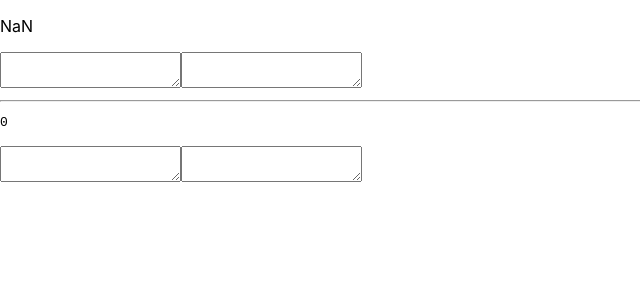
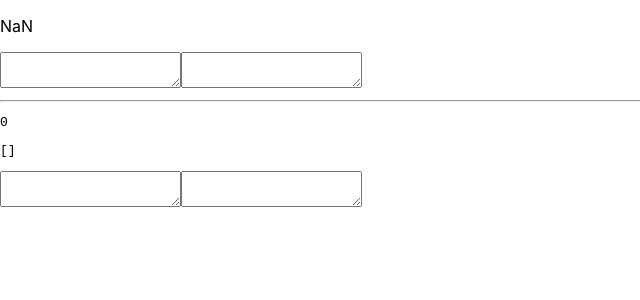
Before and after one commit to mrpickles3rd/advent-of-code-2018, a React (Create React App) app: page / in a window 1280 px wide. Shown: the top 300 px of the page, without its empty margins (0-640 px from the left). Built offline with nearby package versions, Linux system fonts and the light colour scheme.

Commit message:
day 2 p 2 - find the 2 "matching" codes

```diff
--- a/src/day/Day2.jsx
+++ b/src/day/Day2.jsx
@@ -11,7 +11,7 @@ function Day2({ input = '', input2 = '' }) {
     let three = 0;
 
     val.split('').forEach((v) => {
-      counts[v] = (1 + (counts[v]) || 0);
+      counts[v] = ((counts[v] + 1) || 0);
     });
 
     Object.keys(counts).forEach((v) => {
@@ -22,12 +22,37 @@ function Day2({ input = '', input2 = '' }) {
     twos += two;
     threes += three;
   });
-  const output2 = input2;
+
+  const arr = input2
+    .split('\n');
+
+  const win = arr.filter((aRow) => {
+    // console.log('filter((aRow')
+    return arr.some((thisRow) => {
+      // console.log('every((thisRow')
+      if (aRow === thisRow) return false;
+
+      let notMatched = 0;
+
+      const filterItem = aRow.split('');
+      const checkItem = thisRow.split('');
+      // console.log('filterItem === ', filterItem, ' && checkItem === ', checkItem)
+      // if idx indexOf -1 === 2 time -> POP;
+      filterItem.forEach((letterVal, letterIDX) => { // ToDo: matched > 1 -> POP!
+        // console.log('forEach((letterVal, letterIDX')
+        notMatched = (checkItem[letterIDX] !== letterVal)
+          ? (notMatched + 1)
+          : notMatched;
+      });
+// console.log('RETURN notMatched === ', notMatched)
+      return notMatched === 1;
+    });
+  });
 
   return (
     <div>
       <pre id="output">{twos * threes}</pre>
-      <p id="output2">{output2}</p>
+      <pre id="output2">{JSON.stringify(win, null, 3)}</pre>
     </div>
   );
 }
```
Also changed, not shown: 1 other file (tests, documents, lock files or other folders).
